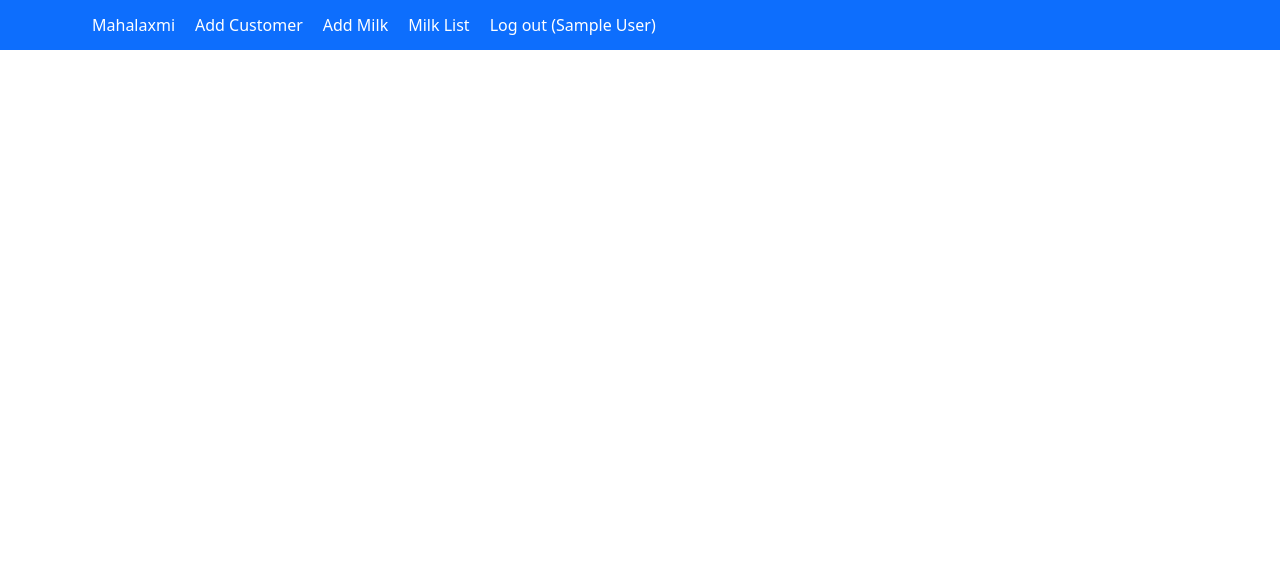
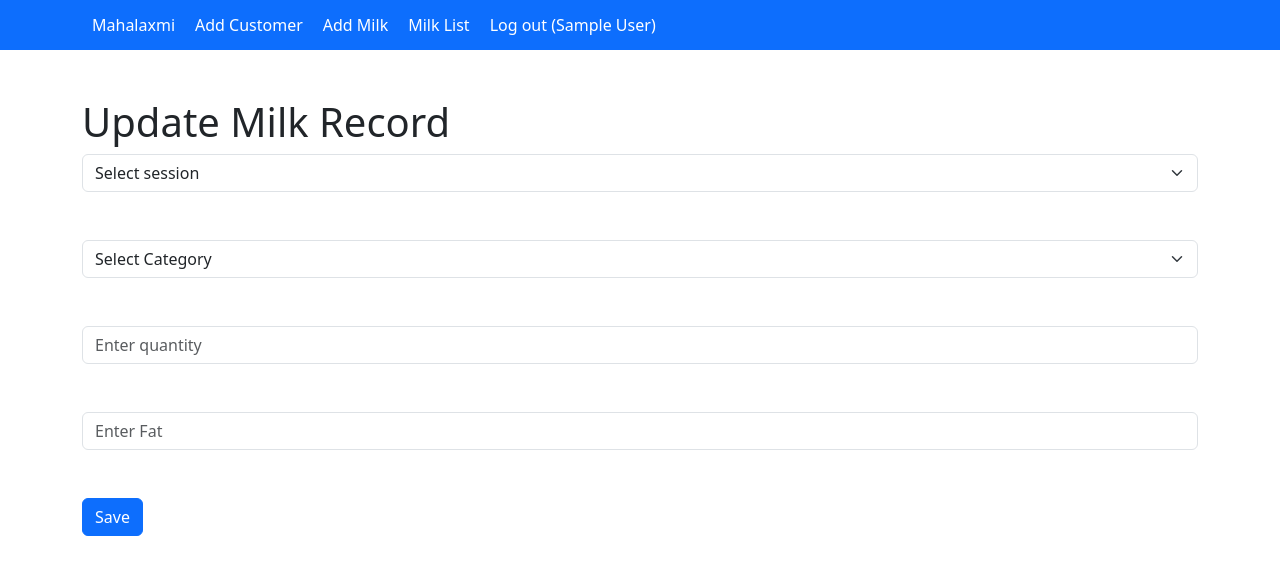
Before and after one commit to Vishwajeet-2000/Dairy_Management_System, a React (Create React App) app in the folder dairy-client/: page /update-milk-record/1 in a window 1280 px wide. Shown: the top 574 px of the page. Built offline with nearby package versions, Linux system fonts and the light colour scheme; sample sign-in values are in the browser's storage.

Commit message:
Created milk-record-update form and Integrated dis[atch to update milk record

```diff
--- a/dairy-client/src/App.js
+++ b/dairy-client/src/App.js
@@ -10,6 +10,7 @@ import PrivateComponent from './Components/PrivateComponent';
 import UpdateCust from './Components/UpdateCust/UpdateCust';
 import Add_Milk from './Components/Milk_Collection/Add-Milk/Add_Milk';
 import Milk_List from './Components/Milk_Collection/Milk_list/Milk_List';
+import Update_Milk from './Components/Milk_Collection/Update-Milk/Update_Milk';
 
 function App() {
   return (
@@ -24,6 +25,7 @@ function App() {
               <Route path='/update-cust/:id' element={<UpdateCust />} />
               <Route path='/add-milk' element={<Add_Milk />} />
               <Route path='/milk-list' element={<Milk_List />} />
+              <Route path='/update-milk-record/:id' element={<Update_Milk />} />
 
             </Route>
             <Route path='/login' element={<Login />} />
--- a/dairy-client/src/Components/Milk_Collection/Milk_list/Milk_List.jsx
+++ b/dairy-client/src/Components/Milk_Collection/Milk_list/Milk_List.jsx
@@ -1,12 +1,14 @@
 import React, { useEffect } from 'react';
-import { Table, Button, Form} from 'react-bootstrap';
+import { Table, Button} from 'react-bootstrap';
 import { useDispatch, useSelector } from 'react-redux';
+import { useNavigate } from 'react-router-dom';
 import { fetchMilkRecords, deleteMilkRecord } from '../../../Slices/milkSclice';
 import './Milk_List.css'
 
 function Milk_List() {
 
     const dispatch = useDispatch();
+    const navigate = useNavigate()
     const {records} = useSelector((state) => state.milkRecords);
 
     console.log(records)
@@ -49,7 +51,7 @@ function Milk_List() {
                                     <td>{item.quantity}</td>
                                     <td>{item.fat}</td>
                                     <td>{item.total}</td>
-                                    {/* <td className='updateBtn'><Button variant="success" onClick={() => navigate("/update/" + item._id)} type="button">Update</Button></td> */}
+                                    <td className='updateBtn'><Button variant="success" onClick={() => navigate("/update-milk-record/" + item._id)} type="button">Update</Button></td>
                                     <td className='deleteBtn'><Button variant="danger" onClick={() => handleDeleteCustomer(item._id)} type="button">Delete</Button></td>
                                 </tr>) : <tr><td colSpan={6}> No result found</td></tr>
                         }
--- /dev/null
+++ b/dairy-client/src/Components/Milk_Collection/Update-Milk/Update_Milk.jsx
@@ -0,0 +1,104 @@
+import { useParams, useNavigate } from 'react-router-dom';
+import Button from 'react-bootstrap/Button';
+import Form from 'react-bootstrap/Form';
+import { useSelector, useDispatch } from 'react-redux';
+import { useState, useEffect } from 'react';
+import { updateMilkRecord } from '../../../Slices/milkSclice'; // Imported  updatePost action from slice
+
+function Update_Milk() {
+
+  const { id } = useParams(); // fetched the milkRecord ID from the URL
+  const dispatch = useDispatch();
+  const navigate = useNavigate()
+
+  // Selected the current customer from Redux store
+  const currentMilkRecord = useSelector((state) =>
+    state.milkRecords.records.find((record) => record._id === id)
+  );
+
+  // Created local state for form fields
+  const [category, setCategory] = useState('');
+  const [session, setSession] = useState('');
+  const [quantity, setQuantity] = useState('');
+  const [fat, setFat] = useState('');
+
+  // Pre-filled the form with current post details
+  useEffect(() => {
+    if (currentMilkRecord) {
+      setCategory(currentMilkRecord.category);
+      setSession(currentMilkRecord.session);
+      setQuantity(currentMilkRecord.quantity);
+      setFat(currentMilkRecord.fat);
+    }
+  }, [currentMilkRecord]);
+
+  const handleUpdateMilk = (e) => {
+
+    dispatch(updateMilkRecord({ id, updatedMilkRecord: { category, session, quantity, fat } }));
+    navigate('/add-milk')
+  };
+
+  return (
+    <div>
+       <Form>
+        <h1 className='mt-5'>Update Milk Record</h1>
+
+
+        <Form.Group>
+            {/* <Form.Control type="text" value={customer._id} placeholder="{}" /> */}
+        </Form.Group>
+
+{/*
+        <Form.Group>
+              <Form.Select value={selectedCustomer} placeholder="Select Member" onChange={(e) => {setSelectedCustomer(e.target.value); setCustomerName(customers.name)} } >
+                  {customers.map(customer => (
+                    // <option value={list.value}>{options.name}</option>
+                    <option key={customer._id} value={customer._id}>
+                      {customer.name}
+
+                    </option>
+                  ))}
+              </Form.Select>
+            </Form.Group> */}
+
+            <Form.Group>
+              <Form.Select value={session} onChange={(e) => setSession(e.target.value)}>
+                <option>Select session</option>
+                <option>Morning</option>
+                <option>Evening</option>
+              </Form.Select>
+            </Form.Group> <br /><br />
+            {/* <Form.Group> <Form.Select value={session} readOnly> </Form.Select></Form.Group> */}
+
+            <Form.Group>
+              <Form.Select value={category} onChange={(e) => setCategory(e.target.value)}>
+                <option>Select Category</option>
+                <option>Buffalo</option>
+                <option>Cow</option>
+              </Form.Select>
+            </Form.Group> <br /><br />
+
+
+
+            <Form.Group>
+              <Form.Control type="text" value={quantity} onChange={(e) => { setQuantity(e.target.value); }} placeholder="Enter quantity" />
+            </Form.Group> <br /><br />
+
+            <Form.Group>
+              <Form.Control type="text" value={fat} onChange={(e) => { setFat(e.target.value); }} placeholder="Enter Fat" />
+            </Form.Group> <br /><br />
+
+            <Form.Group>
+              {/* <Form.Control type="number" value={total} readOnly placeholder="Total" /> */}
+            </Form.Group>
+
+
+            <div className='save_btn'>
+              <Button variant="primary" onClick={() => { handleUpdateMilk()}} type="button">Save</Button>
+            </div>
+        </Form>
+    </div>
+  )
+}
+
+export default Update_Milk
--- a/dairy-client/src/Components/UpdateCust/UpdateCust.jsx
+++ b/dairy-client/src/Components/UpdateCust/UpdateCust.jsx
@@ -3,15 +3,15 @@ import Button from 'react-bootstrap/Button';
 import Form from 'react-bootstrap/Form';
 import { useSelector, useDispatch } from 'react-redux';
 import { useState, useEffect } from 'react';
-import { updateCustomer } from '../../Slices/customerSlice'; // Imported  updatePost action from slice
+import { updateCustomer } from '../../Slices/customerSlice'; // Imported  updateCustomer action from slice
 import './UpdateCust.css'
 
 const UpdateCust = () => {
-  const { id } = useParams(); // fetched the post ID from the URL
+  const { id } = useParams(); // fetched the customer ID from the URL
   const dispatch = useDispatch();
   const navigate = useNavigate()
 
-  // Selected the current post from Redux store
+  // Selected the current customer from Redux store
   const currentCustomer = useSelector((state) =>
     state.customers.customers.find((customer) => customer._id === id)
   );
```
